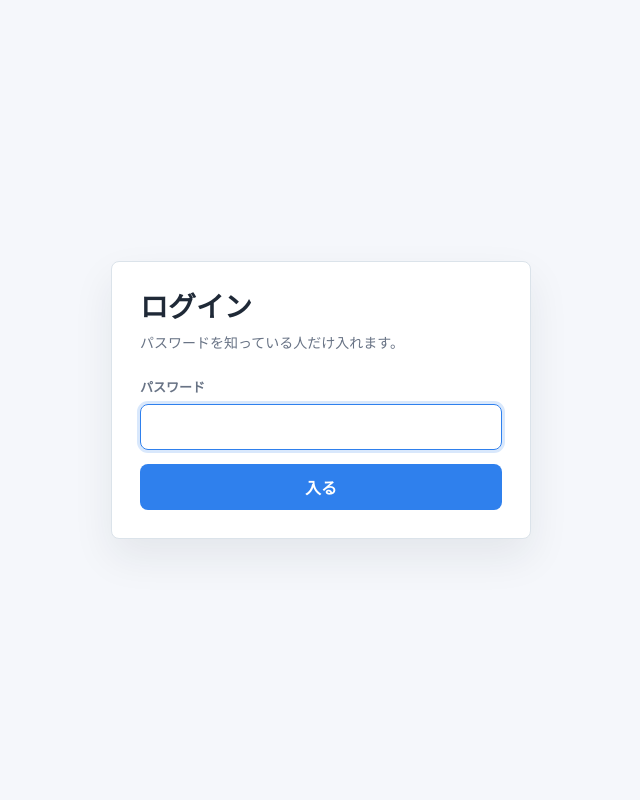
After one commit to Taiyaki0807/Pokemasu-Table, a Django app: page /login/ in a window 1280 px wide. The commit adds this page. Shown: the whole page, without its empty margins (319-959 px from the left). Run offline with Django 5.2, Linux system fonts and the light colour scheme.

Commit message:
ログイン

```diff
--- /dev/null
+++ b/testproject/app/templates/app/login.html
@@ -0,0 +1,128 @@
+<!DOCTYPE html>
+<html lang="ja">
+<head>
+    <meta charset="UTF-8">
+    <meta name="viewport" content="width=device-width, initial-scale=1.0">
+    <title>ログイン</title>
+    <style>
+        :root {
+            --bg: #f5f7fb;
+            --surface: #ffffff;
+            --text: #1f2937;
+            --muted: #687385;
+            --line: #dbe3ea;
+            --accent: #2f80ed;
+            --accent-dark: #1d63bd;
+            --danger: #d64545;
+            --danger-soft: #fff0f0;
+            --shadow: 0 18px 40px rgba(31, 41, 55, 0.08);
+        }
+
+        * {
+            box-sizing: border-box;
+        }
+
+        body {
+            margin: 0;
+            min-height: 100vh;
+            display: grid;
+            place-items: center;
+            padding: 24px;
+            background: var(--bg);
+            color: var(--text);
+            font-family: "Segoe UI", "Hiragino Sans", "Yu Gothic", Meiryo, sans-serif;
+        }
+
+        .login-panel {
+            width: min(100%, 420px);
+            padding: 28px;
+            border: 1px solid var(--line);
+            border-radius: 8px;
+            background: var(--surface);
+            box-shadow: var(--shadow);
+        }
+
+        h1 {
+            margin: 0 0 8px;
+            font-size: 28px;
+            line-height: 1.2;
+            letter-spacing: 0;
+        }
+
+        .lead {
+            margin: 0 0 22px;
+            color: var(--muted);
+            font-size: 14px;
+            line-height: 1.7;
+        }
+
+        label {
+            display: block;
+            margin-bottom: 8px;
+            font-size: 13px;
+            font-weight: 800;
+            color: var(--muted);
+        }
+
+        input {
+            width: 100%;
+            min-height: 46px;
+            border: 1px solid var(--line);
+            border-radius: 8px;
+            padding: 0 12px;
+            color: var(--text);
+            font: inherit;
+        }
+
+        input:focus {
+            outline: 3px solid rgba(47, 128, 237, 0.18);
+            border-color: var(--accent);
+        }
+
+        button {
+            width: 100%;
+            min-height: 46px;
+            margin-top: 14px;
+            border: 0;
+            border-radius: 8px;
+            background: var(--accent);
+            color: #ffffff;
+            cursor: pointer;
+            font: inherit;
+            font-weight: 900;
+        }
+
+        button:hover {
+            background: var(--accent-dark);
+        }
+
+        .error {
+            margin: 0 0 14px;
+            padding: 10px 12px;
+            border-radius: 8px;
+            background: var(--danger-soft);
+            color: var(--danger);
+            font-size: 14px;
+            font-weight: 800;
+        }
+    </style>
+</head>
+<body>
+    <main class="login-panel">
+        <h1>ログイン</h1>
+        <p class="lead">パスワードを知っている人だけ入れます。</p>
+
+        {% if error %}
+        <p class="error">{{ error }}</p>
+        {% endif %}
+
+        <form method="POST">
+            {% csrf_token %}
+            <input type="hidden" name="next" value="{{ next }}">
+            <label for="password">パスワード</label>
+            <input id="password" type="password" name="password" autocomplete="current-password" required autofocus>
+            <button type="submit">入る</button>
+        </form>
+    </main>
+</body>
+</html>
--- a/testproject/app/urls.py
+++ b/testproject/app/urls.py
@@ -3,6 +3,8 @@ from django.urls import path
 from . import views
 
 urlpatterns = [
+    path("login/", views.login_page, name="login_page"),
+    path("logout/", views.logout_page, name="logout_page"),
     path("", views.index, name="home_page"),
     path("third/", views.third, name="third_page"),
     path("ticket/", views.ticket, name="ticket_page")
--- a/testproject/app/views.py
+++ b/testproject/app/views.py
@@ -1,11 +1,50 @@
+from functools import wraps
+from hmac import compare_digest
+
+from django.conf import settings
 from django.shortcuts import render, redirect
-from django.http import HttpResponse
+from django.urls import reverse
 from .models import Member, Result
 from django.db.models import Sum
 
+def password_required(view_func):
+    @wraps(view_func)
+    def wrapper(request, *args, **kwargs):
+        if request.session.get("site_unlocked"):
+            return view_func(request, *args, **kwargs)
+
+        login_url = f"{reverse('login_page')}?next={request.path}"
+        return redirect(login_url)
+
+    return wrapper
+
+def login_page(request):
+    if request.session.get("site_unlocked"):
+        return redirect(request.GET.get("next") or "home_page")
+
+    error = ""
+    if request.method == "POST":
+        password = request.POST.get("password", "")
+        if compare_digest(password, settings.SITE_PASSWORD):
+            request.session["site_unlocked"] = True
+            return redirect(request.POST.get("next") or "home_page")
+
+        error = "パスワードが違います。"
+
+    return render(request, "app/login.html", {
+        "error": error,
+        "next": request.GET.get("next", ""),
+    })
+
+def logout_page(request):
+    request.session.flush()
+    return redirect("login_page")
+
+@password_required
 def index(request):
     return render(request, "app/home.html")
 
+@password_required
 def third(request):
     exn_hp = '22,170,000'
     leaders = [
@@ -58,6 +97,7 @@ def third(request):
     return render(request, "app/third.html", {
         "rounds": round_data, "leaders": leaders, "members": members, "results_dict": results_dict})
 
+@password_required
 def ticket(request):
     if request.method == "POST":
         if "add_member" in request.POST:
--- a/testproject/testproject/settings.py
+++ b/testproject/testproject/settings.py
@@ -129,3 +129,4 @@ DATA_UPLOAD_MAX_NUMBER_FIELDS = 5000
 
 DEBUG = os.getenv("DEBUG", "False") == "True"
 ALLOWED_HOSTS = os.getenv("ALLOWED_HOSTS", "").split(",")
+SITE_PASSWORD = os.getenv("SITE_PASSWORD", "pokemasu")
```
Also changed, not shown: testproject/app/templates/app/home.html (+59 -4 lines).
